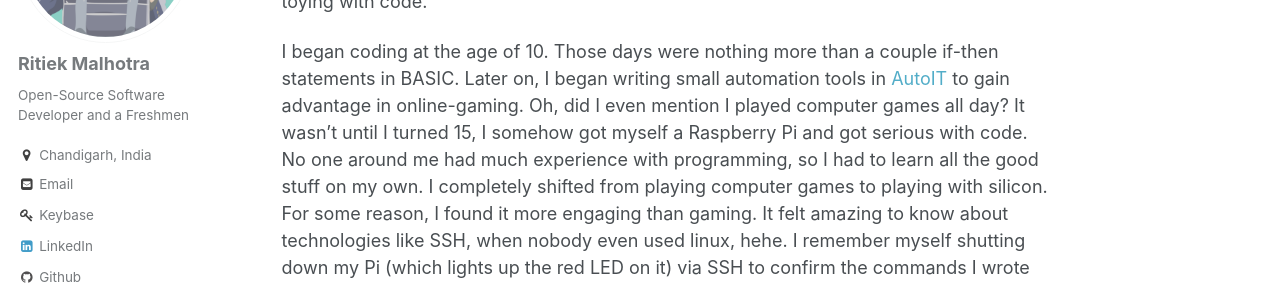
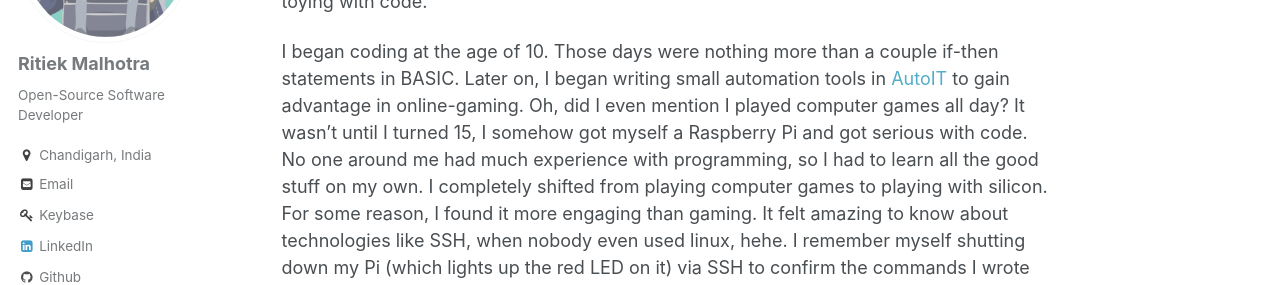
Before and after one commit to ritiek/ritiek.github.io, a Jekyll site: the page built from _pages/about.md, in a window 1280 px wide. Shown: the part 250-535 px from the top of the page. Built offline with Jekyll 4.4.1, drawn with Linux system fonts in a browser that asks for light colours.

Commit message:
Update bio

```diff
--- a/_config.yml
+++ b/_config.yml
@@ -81,7 +81,7 @@ analytics:
 author:
   name             : "Ritiek Malhotra"
   avatar           : "me.png"
-  bio              : "Open-Source Software Developer and a Freshmen"
+  bio              : "Open-Source Software Developer"
   location         : "Chandigarh, India"
   employer         :
   googlescholar    :
```
